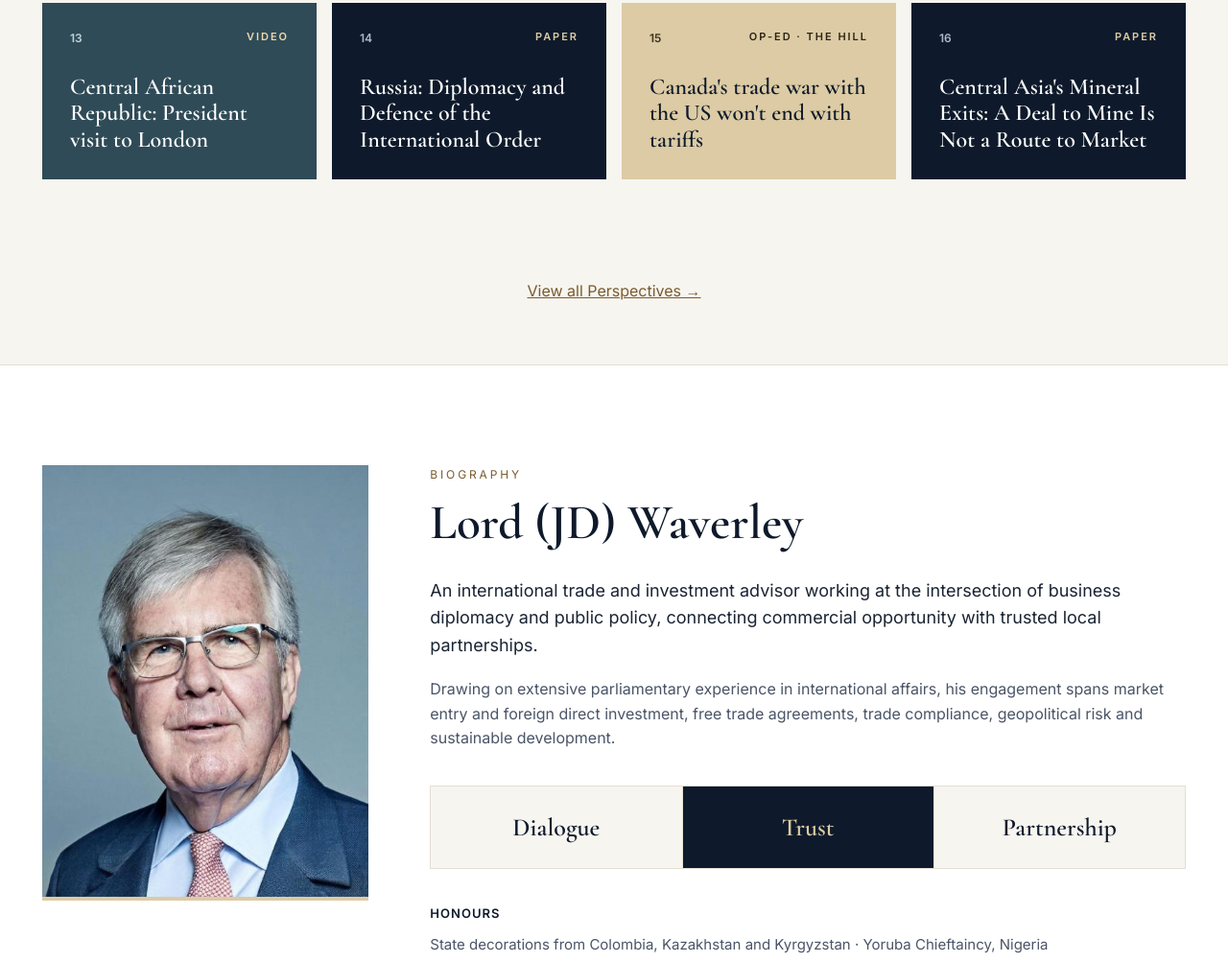
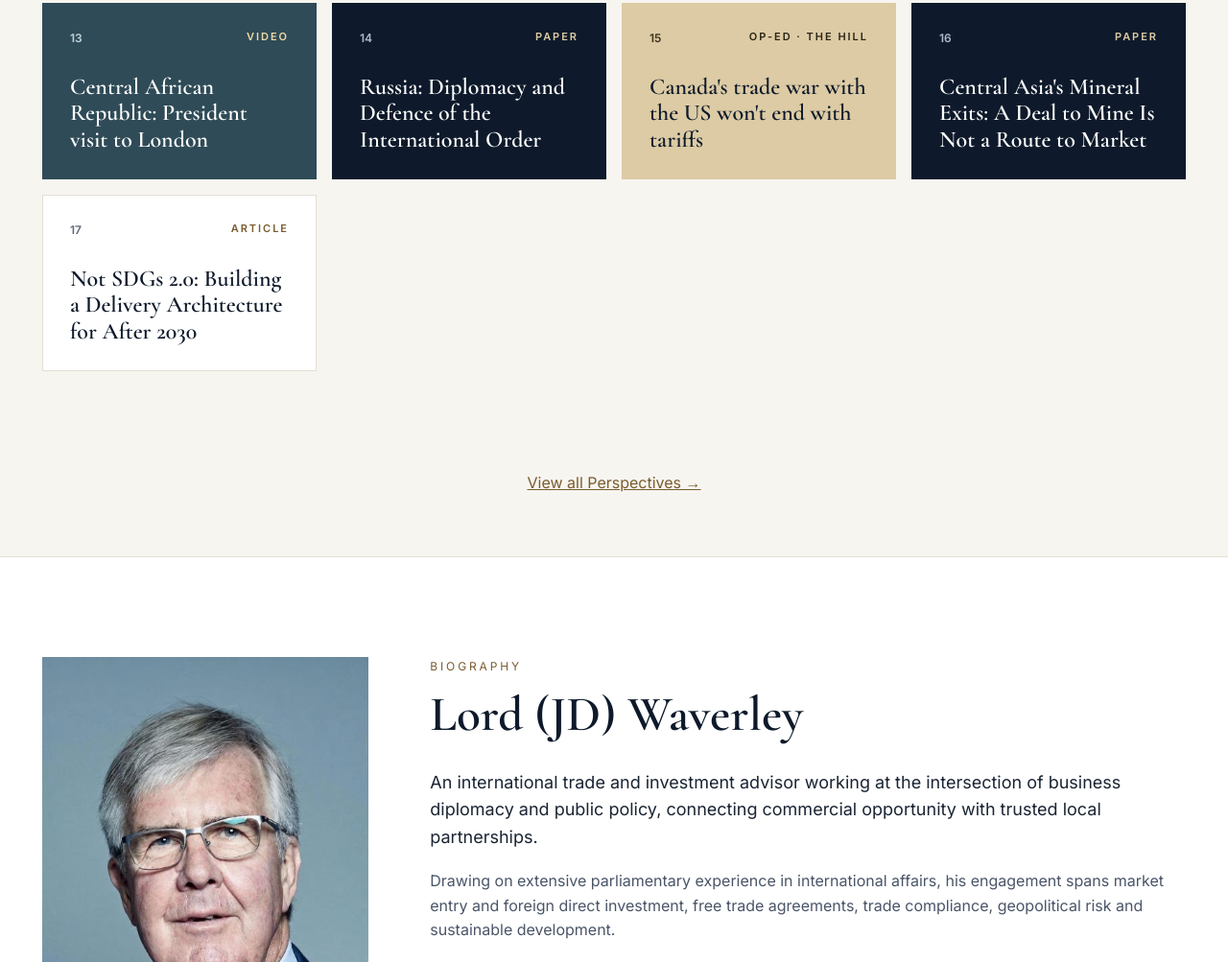
Before and after one commit to limpojm/lw, a plain HTML site: page index.html in a window 1280 px wide. Shown: the part 3636-4639 px from the top of the page at 96% size. Drawn offline with nearby package versions, Linux system fonts and the light colour scheme.

Commit message:
Add November 19 SDGs article update

```diff
--- a/index.html
+++ b/index.html
@@ -272,6 +272,13 @@ button:focus-visible,a:focus-visible,input:focus-visible{outline:2px solid #DCCB
             </span>
             <span style="font-family: 'Cormorant Garamond', Georgia, serif; font-size: 24px; font-weight: 600; line-height: 1.15">Central Asia&#x27;s Mineral Exits: A Deal to Mine Is Not a Route to Market</span>
           </a>
+          <a href="assets/articles/Not%20SDGs%202.0.pdf" style="background: #FFFFFF; border: 1px solid #E4DFD4; color: #0E1A2B; text-decoration: none; padding: 26px 28px; display: flex; flex-direction: column; justify-content: space-between; gap: 28px; min-height: 170px" target="_blank" rel="noopener noreferrer">
+            <span style="display: flex; justify-content: space-between; align-items: center; gap: 12px">
+              <span style="font-size: 12px; font-weight: 600; color: #5E6878">17</span>
+              <span style="font-size: 11px; font-weight: 600; letter-spacing: 0.18em; text-transform: uppercase; color: #7A5C2E">Article</span>
+            </span>
+            <span style="font-family: 'Cormorant Garamond', Georgia, serif; font-size: 24px; font-weight: 600; line-height: 1.15">Not SDGs 2.0: Building a Delivery Architecture for After 2030</span>
+          </a>
       </div>
     </div>
   </section>
```
Also changed, not shown: articles-speeches.html (+2 -1 lines), 1 other file.
